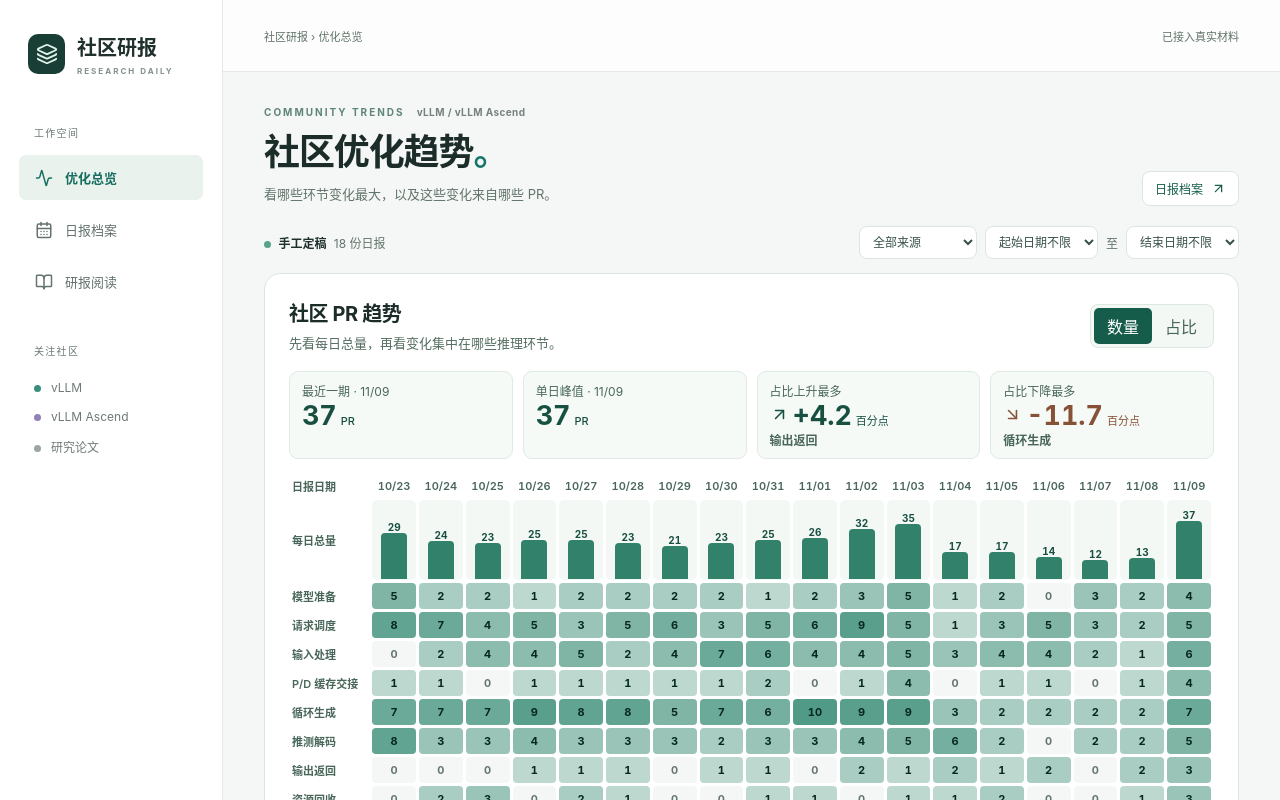
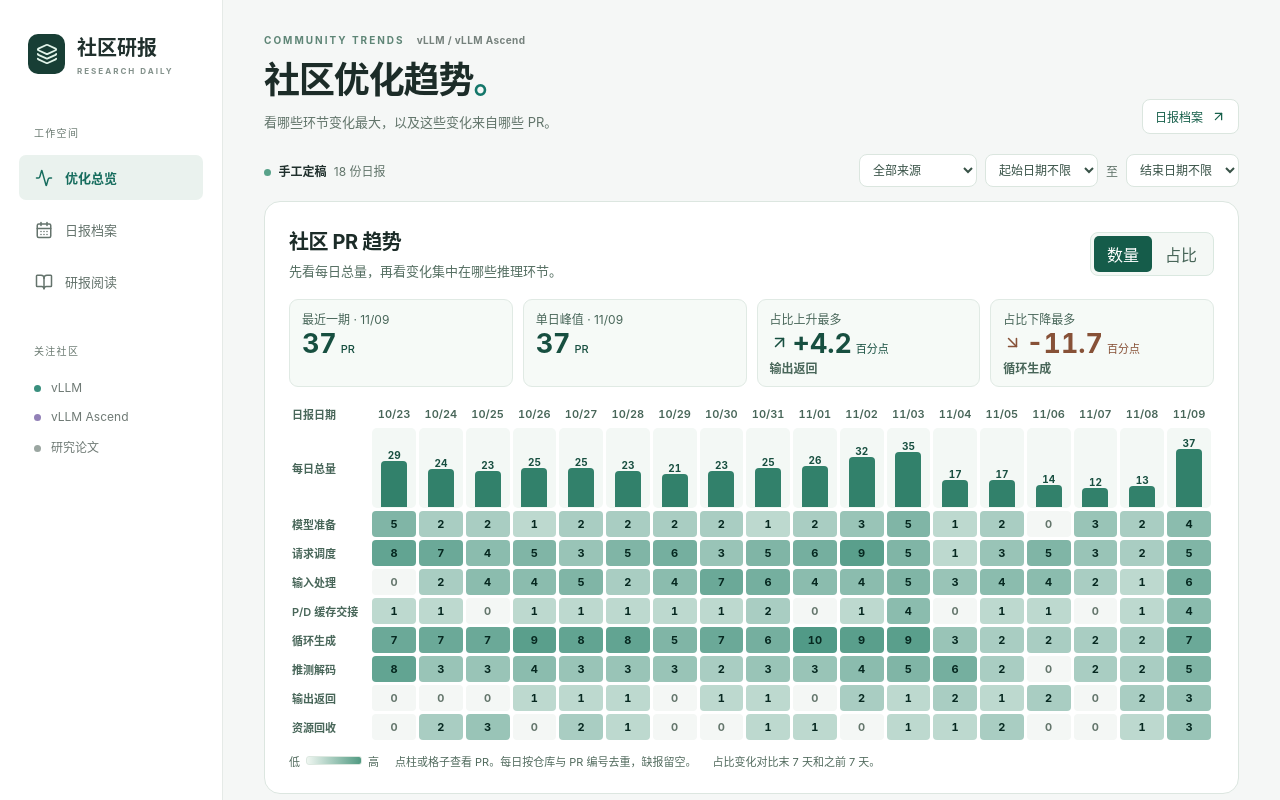
Before and after one commit to intellistream/auto-research-report-website, a React (Vite) app: page / in a window 1280 px wide. Shown: the top 800 px of the page. Built offline with nearby package versions, Linux system fonts and the light colour scheme.

Commit message:
refactor: remove redundant top bar from all report pages
Remove the shared breadcrumb and status strip and its unused styles.
Keep the sidebar navigation and each page's own heading.

```diff
--- a/src/pages/DocxPreview.tsx
+++ b/src/pages/DocxPreview.tsx
@@ -324,7 +324,6 @@ export default function DocxPreview() {
         </div>
       </nav>
       <div className="docx-workspace">
-        <header className="docx-topbar"><span>社区研报 › {reading ? "研报阅读" : location.pathname === "/reports" ? "日报档案" : "优化总览"}</span><span>已接入真实材料</span></header>
         <main className="docx-main">
         {result?.error ? <p role="alert">{localReports ? "请先运行 Word 日报导入命令。" : "日报目录加载失败。"}{result.error}</p>
           : !catalog ? <p role="status">正在加载日报索引…</p>
--- a/src/pages/docx-preview.css
+++ b/src/pages/docx-preview.css
@@ -33,7 +33,6 @@
 .docx-communities > span:nth-child(3)::before { background: #9281b7; }
 .docx-communities > span:nth-child(4)::before { background: #9ba6a1; }
 .docx-workspace { margin-left: 223px; min-width: 0; }
-.docx-topbar { display: flex; justify-content: space-between; align-items: center; gap: 1rem; height: 72px; padding: 0 41px; border-bottom: 1px solid #e5eae7; background: #ffffffbc; color: #61746a; font-size: 11px; }
 .docx-main { max-width: 72rem; margin: auto; padding: 2rem 1rem 4rem; }
 .docx-main:has(.docx-overview) { max-width: 1460px; padding: 34px 41px 30px; }
 .docx-eyebrow { display: flex; flex-wrap: wrap; gap: 12px; font-size: 10px; letter-spacing: 2px; font-weight: 650; color: #5e8576; }
@@ -109,7 +108,7 @@
 @media (max-width: 900px) {
   .docx-nav { position: static; flex-direction: row; flex-wrap: wrap; align-items: center; width: auto; padding: .75rem 1rem; border-right: 0; border-bottom: 1px solid #e5eae7; }
   .docx-nav a.docx-brand { margin: 0 12px 0 0; }
-  .docx-nav .docx-nav-caption, .docx-communities, .docx-topbar { display: none; }
+  .docx-nav .docx-nav-caption, .docx-communities { display: none; }
   .docx-workspace { margin-left: 0; }
   .docx-main:has(.docx-overview) { padding: 24px 16px; }
 }
```
